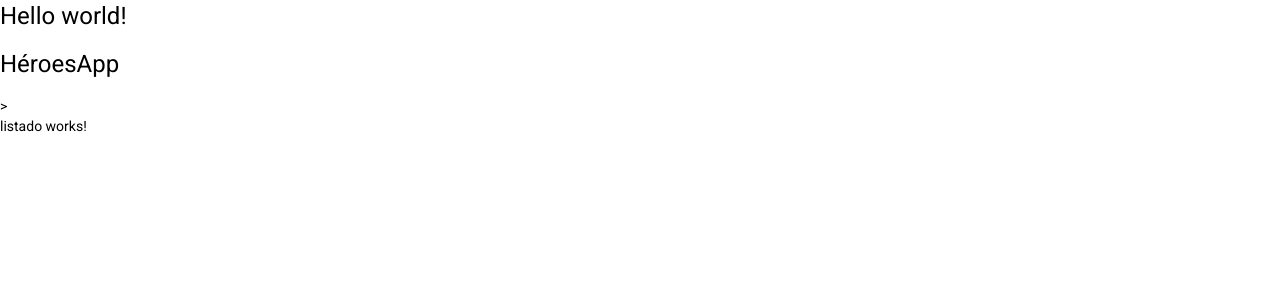
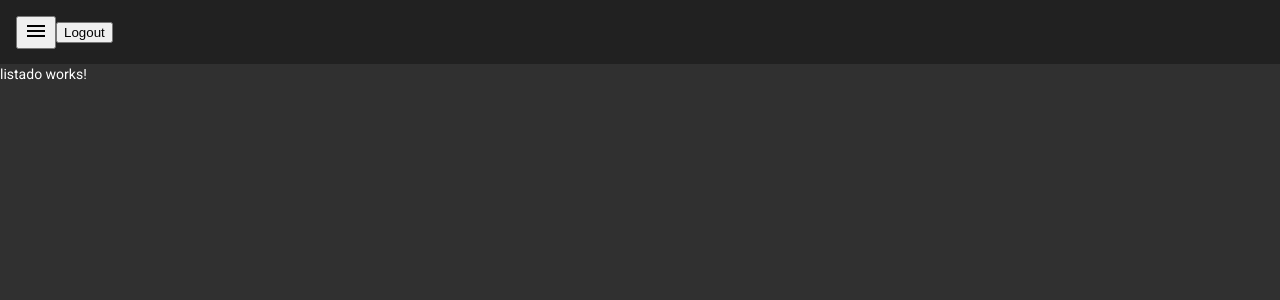
Before and after one commit to lescobarc/Angular5Heores, an Angular app: page /heroes/listado in a window 1280 px wide. Shown: the top 300 px of the page. Built offline with nearby package versions, Linux system fonts and the light colour scheme.

Commit message:
S13-181 Material Sidenav, Toolbar e iconos

```diff
--- a/src/app/app.component.html
+++ b/src/app/app.component.html
@@ -1,2 +1,2 @@
-<h1>Hello world!</h1>
+
 <router-outlet></router-outlet>
--- a/src/app/heroes/heroes.module.ts
+++ b/src/app/heroes/heroes.module.ts
@@ -1,7 +1,7 @@
 import { NgModule } from '@angular/core';
 import { CommonModule } from '@angular/common';
 import { FlexLayoutModule } from '@angular/flex-layout';
-
+import { MaterialModule } from '../material/material.module';
 
 import { AgregarComponent } from './pages/agregar/agregar.component';
 import { BuscarComponent } from './pages/buscar/buscar.component';
@@ -9,6 +9,7 @@ import { HeroeComponent } from './pages/heroe/heroe.component';
 import { HomeComponent } from './pages/home/home.component';
 import { ListadoComponent } from './pages/listado/listado.component';
 import { HeroesRoutingModule } from './heroes-routing.module';
+
 
 
 
@@ -23,7 +24,8 @@ import { HeroesRoutingModule } from './heroes-routing.module';
   imports: [
     CommonModule,
     HeroesRoutingModule,
-    FlexLayoutModule
+    FlexLayoutModule,
+    MaterialModule
   ]
 })
 export class HeroesModule { }
--- a/src/app/heroes/pages/home/home.component.html
+++ b/src/app/heroes/pages/home/home.component.html
@@ -1,3 +1,61 @@
-<h1>HéroesApp</h1>>
 
-<router-outlet></router-outlet>
+
+<mat-sidenav-container fullscreen>
+
+    <mat-sidenav #sidenav mode="push">
+
+        <mat-toolbar color="primary">
+            <span>Menú</span>
+            <span class="spacer"></span>
+            <button mat-icon-button
+                    (click)="sidenav.toggle()">
+                <mat-icon>menu</mat-icon>
+            </button>
+
+        </mat-toolbar>
+
+        <mat-nav-list>
+            <a routerLink="./listado"
+               mat-list-item
+               (click)="sidenav.toggle()">
+                <mat-icon mat-list-icon>label</mat-icon>
+                <span>Listado de Héroes</span>
+            </a>
+
+            <a routerLink="./agregar"
+               mat-list-item
+               (click)="sidenav.toggle()">
+                <mat-icon mat-list-icon>add</mat-icon>
+                <span>Añadir Héroe</span>
+            </a>
+
+            <a routerLink="./buscar"
+               mat-list-item
+               (click)="sidenav.toggle()">
+                <mat-icon mat-list-icon>search</mat-icon>
+                <span>Búscar Héroe</span>
+            </a>
+
+        </mat-nav-list>
+
+    </mat-sidenav>
+
+    <mat-toolbar>
+        <button mat-icon-button
+                (click)="sidenav.toggle()">
+            <mat-icon>menu</mat-icon>
+        </button>
+
+        <span class="spacer"></span>
+
+        <button mat-button>
+            Logout
+        </button>
+    </mat-toolbar>
+
+
+    <div class="container">
+        <router-outlet></router-outlet>
+    </div>
+
+</mat-sidenav-container>
```
Also changed, not shown: src/app/material/material.module.ts (+10 -3 lines).
